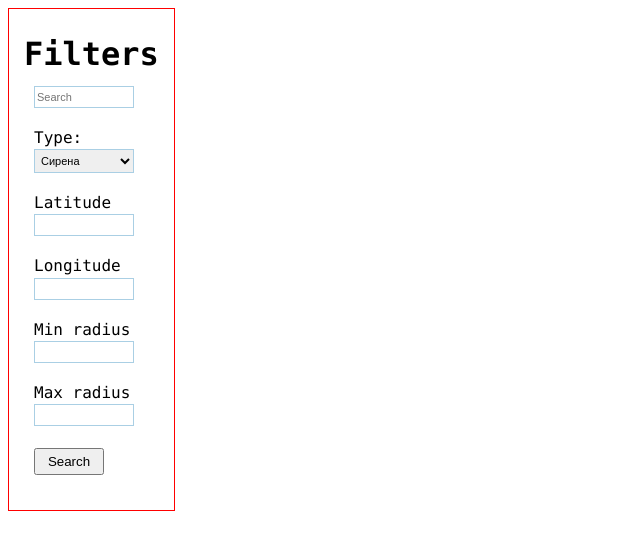
After one commit to R0st1slav/DjangoProject, a Django app: template templates/base.html in a window 1280 px wide. The commit adds this page. Shown: the top 550 px of the page, without its empty margins (0-640 px from the left). Run offline with Django 3.2, Linux system fonts and the light colour scheme; the template is opened without the code that fills it, so the values that code supplies are empty; parts of the project's set-up code (start-up, migrations or seed data) failed here and were passed over.

Commit message:
some changes

```diff
--- a/Notification/static/css/base.css
+++ b/Notification/static/css/base.css
@@ -1 +1,42 @@
 *{box-sizing: border-box;}
+
+body{
+    font-family: "Bitstream Vera Sans Mono", Monaco, "Courier New", Courier, monospace;
+    font-weight: 100;
+    line-height: 1.2em;
+}
+
+
+label{
+    margin-left: 10px;
+}
+
+input, select{
+    display: block;
+    font-size: 11px;
+    padding: 4px 2px;
+    border:solid 1px #aacfe4;
+    width: 100px;
+    margin: 2px 0 20px 10px;
+}
+
+button{
+    width: 70px;
+    padding: 4px 2px;
+    margin: 2px 0 20px 10px;
+}
+
+.element{
+    border: 1px solid #ff0000;
+    display: inline-block;
+    padding: 15px;
+}
+.element h2{
+    margin-bottom: 30px;
+}
+
+.filters{
+    border: 1px solid red;
+    display: inline-block;
+    padding: 15px;
+}
--- a/Notification/templates/Notification/device.html
+++ b/Notification/templates/Notification/device.html
@@ -1,4 +1,4 @@
-{% extends 'Notification/base.html' %}
+{% extends 'base.html' %}
 
 {% block content %}
     {% for device in devices %}
--- /dev/null
+++ b/templates/base.html
@@ -0,0 +1,59 @@
+<!DOCTYPE html>
+{% load static %}
+<html lang="en">
+<head>
+    <meta charset="UTF-8">
+    <title>Django app</title>
+    <link rel="stylesheet" href="{% static 'css/base.css' %}">
+</head>
+<body>
+    <div class="container">
+        <div class="filters">
+            <h1>Filters</h1>
+            <form action="base.html" method="post">
+
+                <input type="text"placeholder="Search" name="search">
+
+                <label for="type_dev">Type: </label>
+
+                <select name="type" id="id_type">
+                    <option value="siren">Сирена</option>
+                    <option value="loudspeaker">Громкоговоритель</option>
+                </select>
+
+                <label for="latitude">Latitude</label>
+                <input type="text" name="latitude" size="10">
+                <label for="longitude">Longitude</label>
+                <input type="text" name="longitude" size="10">
+
+                <label for="minrad">Min radius</label>
+                <input type="text" name="minrad" size="10">
+                <label for="maxrad">Max radius</label>
+                <input type="text" name="maxrad" size="10">
+
+                <button type="submit">Search</button>
+
+            </form>
+        </div>
+
+        <div class="devices">
+{#            {% block content %}#}
+{#                test#}
+{#            {% endblock %}#}
+            {% for device in devices %}
+                <div class="element">
+                    <h2>{{ device.name }}</h2>
+                    <p>тип: {{ device.type_device }}</p>
+                    <p>адрес: {{ device.address }}</p>
+                    <p>ширина: {{ device.latitude }}</p>
+                    <p>долгота: {{ device.longitude }}</p>
+                    <p>радус действия: {{ device.radius }}</p>
+                </div>
+            {% endfor %}
+
+        </div>
+
+    </div>
+
+</body>
+</html>
```
Also changed, not shown: Notification/templates/Notification/base.html (deleted, +0 -14 lines), Notification/views.py (+6 -1 lines), 1 other file.
